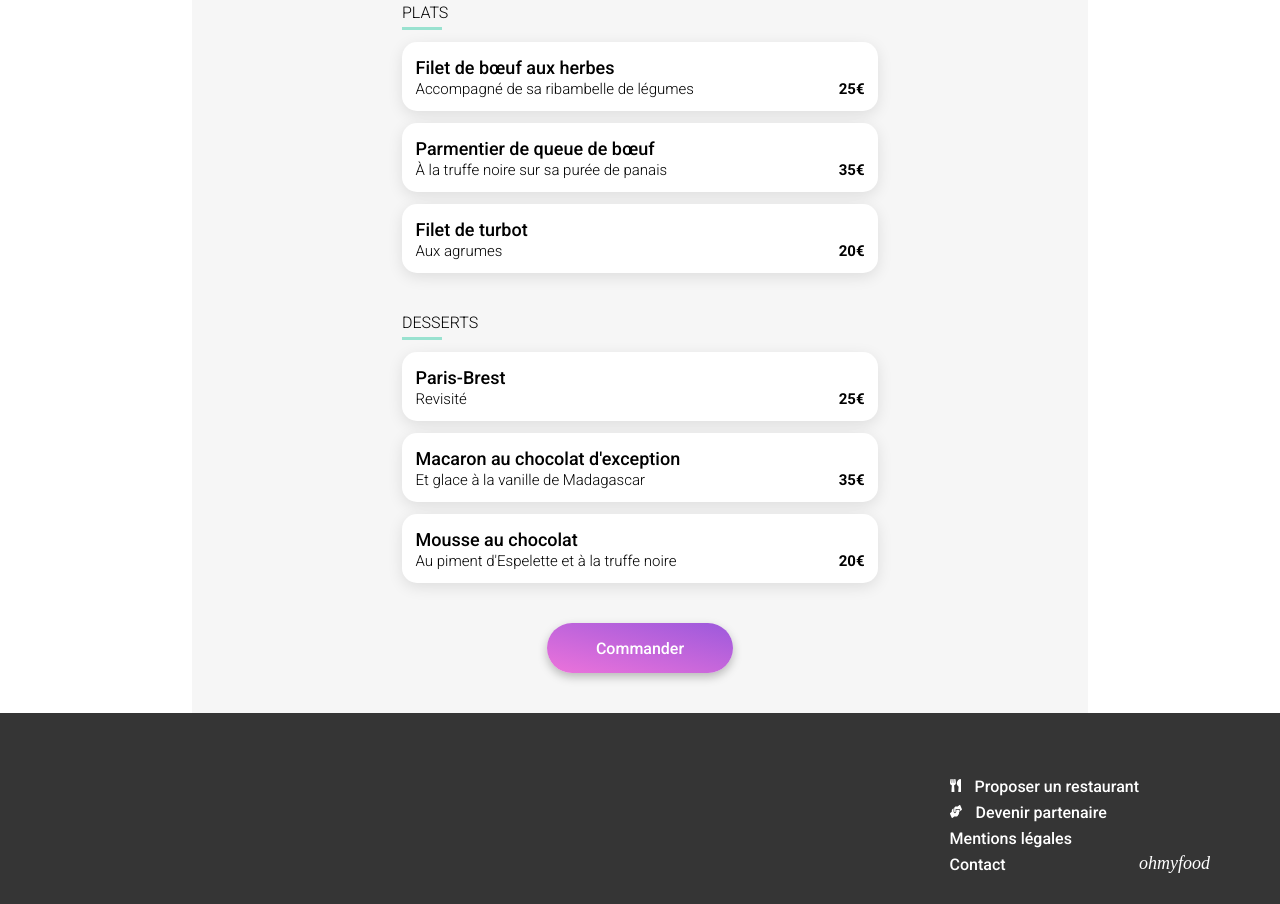
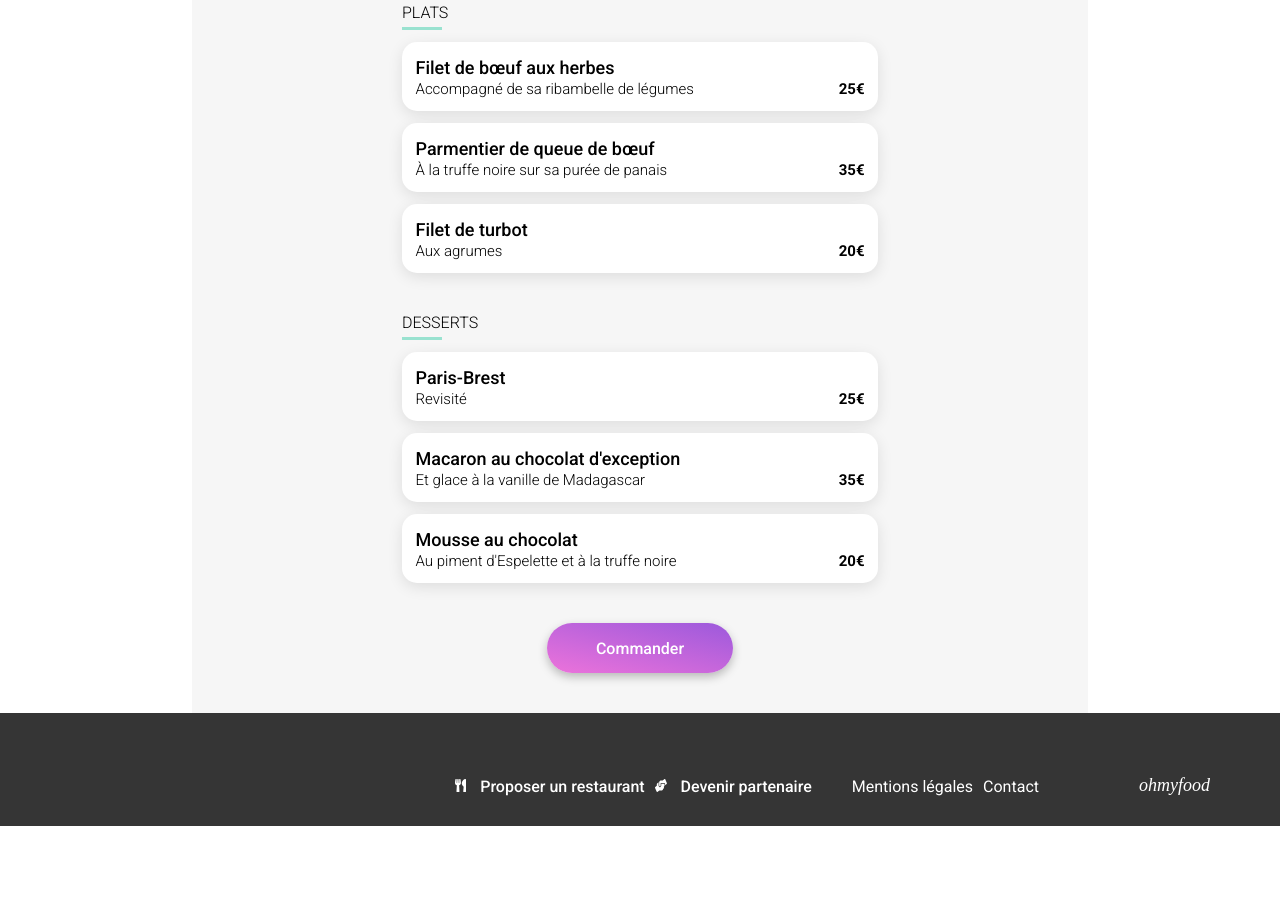
Before and after one commit to Luca-B431/OhMyFood, a plain HTML site: page menu1.html in a window 1280 px wide. Shown: the part 714-1618 px from the top of the page. After the commit the page ends 1540 px from the top, so only its background shows below. Drawn offline with Linux system fonts and the light colour scheme; a web font is replaced by a local one.

Commit message:
projet fini

```diff
--- a/assets/css/footer.css
+++ b/assets/css/footer.css
@@ -17,10 +17,10 @@ footer {
       justify-content: space-between;
       gap: 40px;
       margin-right: 100px;
-      align-items: flex-end;
 
       div {
         display: flex;
+        flex-direction: row;
         gap: 10px;
       }
     }
--- a/menu1.html
+++ b/menu1.html
@@ -4,8 +4,9 @@
     <meta charset="UTF-8" />
     <meta name="viewport" content="width=device-width, initial-scale=1.0" />
     <link rel="stylesheet" href="assets/css/style.css" />
+    <link rel="stylesheet" href="assets/css/header.css" />
+    <link rel="stylesheet" href="assets/css/main.css" />
     <link rel="stylesheet" href="assets/css/menu.css" />
-    <link rel="stylesheet" href="assets/css/main.css" />
     <link rel="stylesheet" href="assets/css/footer.css" />
     <link rel="preconnect" href="https://fonts.googleapis.com" />
     <link rel="preconnect" href="https://fonts.gstatic.com" crossorigin />
@@ -349,6 +350,7 @@
 
     <footer>
       <span class="ftr-title font-title"> ohmyfood </span>
+      <div class="container__footer">
         <div>
           <article class="ftr-article font16x500">
             <svg
@@ -381,8 +383,11 @@
             </svg>
             Devenir partenaire
           </article>
-        <article class="ftr-article font16x500">Mentions légales</article>
-        <article class="ftr-article font16x500">Contact</article>
+        </div>
+        <div>
+          <article class="ftr-article font16x400">Mentions légales</article>
+          <article class="ftr-article font16x400">Contact</article>
+        </div>
       </div>
     </footer>
   </body>
```
Also changed, not shown: menu2.html (+6 -2 lines), menu3.html (+6 -2 lines), menu4.html (+6 -2 lines). Lines whose indentation alone changed are shown as unchanged.
